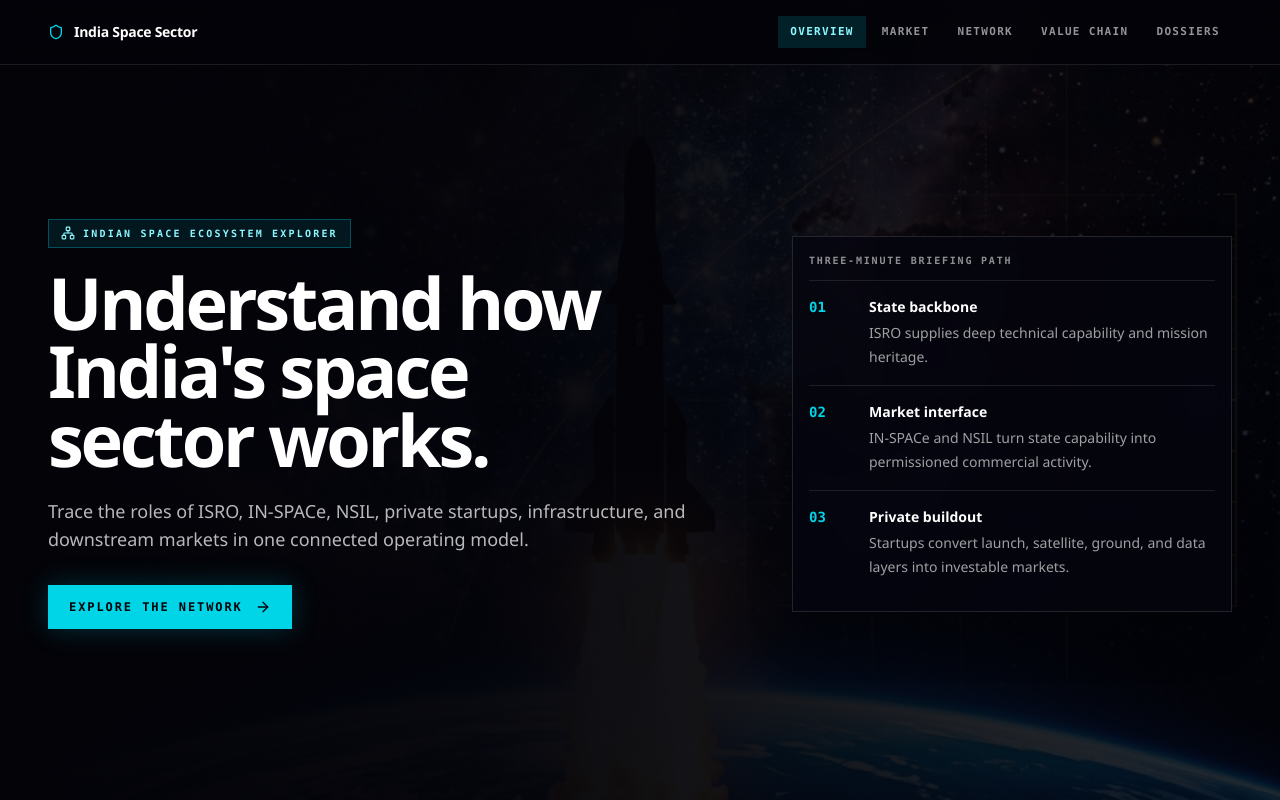
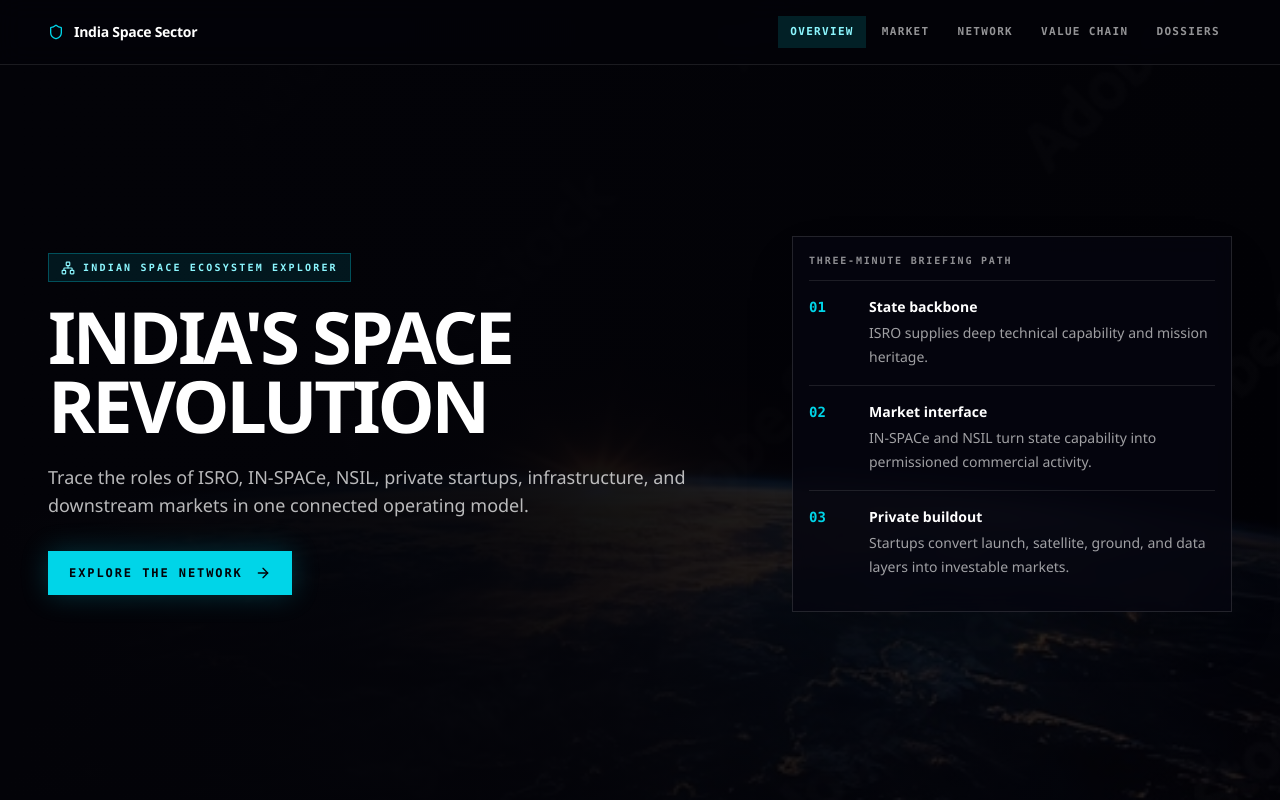
Before and after one commit to GurugramInvestorsclub/indianspacesector, a Next.js app: page / in a window 1280 px wide. Shown: the top 800 px of the page. Built offline with nearby package versions, Linux system fonts and the light colour scheme.

Commit message:
hero section

```diff
--- a/src/components/sections/hero.tsx
+++ b/src/components/sections/hero.tsx
@@ -15,12 +15,12 @@ export function Hero() {
       className="relative min-h-[100dvh] overflow-hidden border-b border-white/10 bg-[#030308]"
     >
       <Image
-        src="/hero_cinematic.png"
+        src="/hero_background.png"
         alt="Earth horizon from orbit with India-centered mission-control framing"
         fill
         priority
         sizes="100vw"
-        className="object-cover object-center opacity-35"
+        className="object-cover object-center opacity-50"
       />
       <div className="absolute inset-0 bg-[linear-gradient(90deg,#030308_0%,rgba(3,3,8,.92)_38%,rgba(3,3,8,.5)_100%)]" />
       <div className="absolute inset-0 bg-grid-pattern opacity-[0.07]" />
@@ -32,8 +32,8 @@ export function Hero() {
               <Network className="h-3.5 w-3.5" />
               Indian space ecosystem explorer
             </div>
-            <h1 className="max-w-4xl text-balance text-5xl font-black leading-[0.95] tracking-[-0.045em] text-white md:text-7xl">
-              Understand how India&apos;s space sector works.
+            <h1 className="max-w-4xl text-balance text-5xl font-black leading-[0.95] tracking-[-0.045em] text-white md:text-7xl uppercase">
+              India&apos;s space revolution
             </h1>
             <p className="mt-6 max-w-2xl text-base leading-7 text-white/72 md:text-lg">
               Trace the roles of ISRO, IN-SPACe, NSIL, private startups, infrastructure, and downstream markets in one connected operating model.
```
Also changed, not shown: public/hero_background.png (added).
